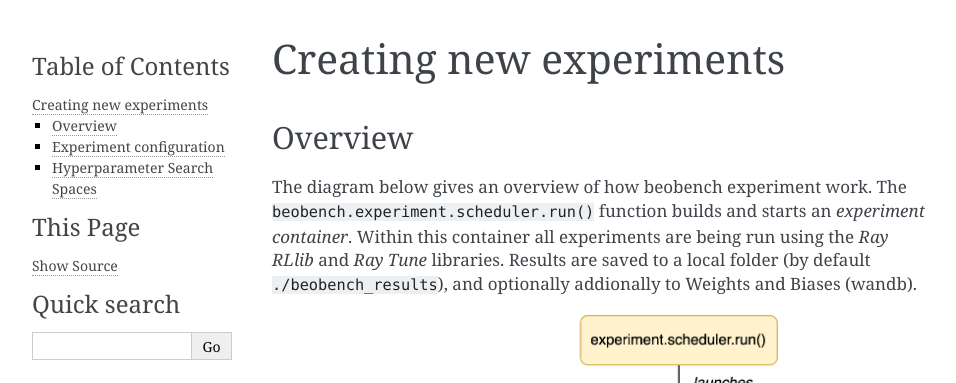
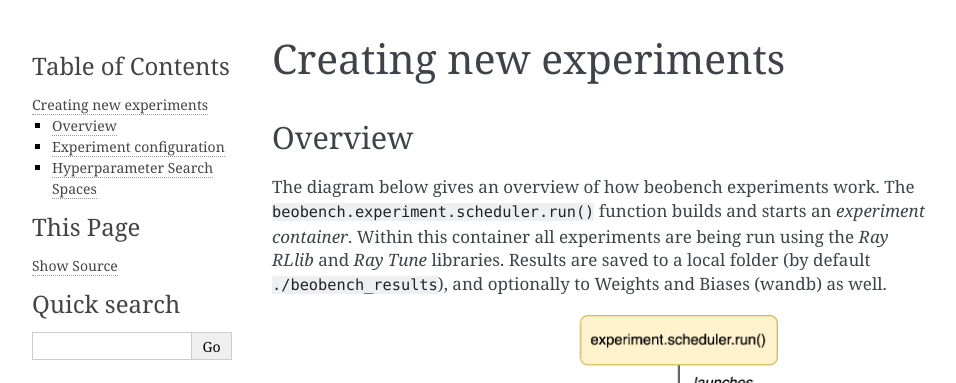
Before and after one commit to rdnfn/beobench, a Sphinx documentation site: the page built from docs/guides/intro_experiment.rst, in a window 1280 px wide and 900 px high. Shown: the top 383 px of the window, without its empty margins (148-1104 px from the left). Built offline with Sphinx 7.4.7, drawn with Linux system fonts in a browser that asks for light colours.

Commit message:
docs: update experiment guide

```diff
--- a/docs/guides/intro_experiment.rst
+++ b/docs/guides/intro_experiment.rst
@@ -4,7 +4,7 @@ Creating new experiments
 Overview
 ^^^^^^^^
 
-The diagram below gives an overview of how beobench experiment work. The ``beobench.experiment.scheduler.run()`` function builds and starts an *experiment container*. Within this container all experiments are being run using the *Ray RLlib* and *Ray Tune* libraries. Results are saved to a local folder (by default ``./beobench_results``), and optionally addionally to Weights and Biases (wandb).
+The diagram below gives an overview of how beobench experiments work. The ``beobench.experiment.scheduler.run()`` function builds and starts an *experiment container*. Within this container all experiments are being run using the *Ray RLlib* and *Ray Tune* libraries. Results are saved to a local folder (by default ``./beobench_results``), and optionally to Weights and Biases (wandb) as well.
 
 .. image:: ../_static/experiment_run_flow.png
    :width: 450 px
```
